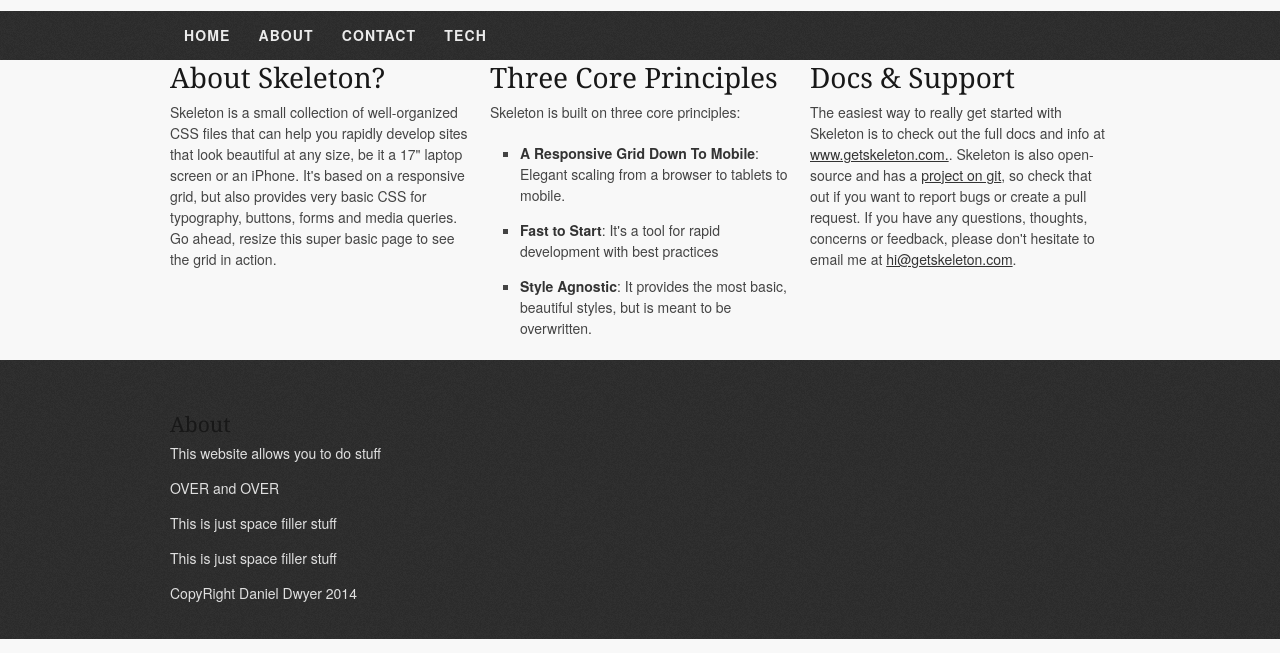
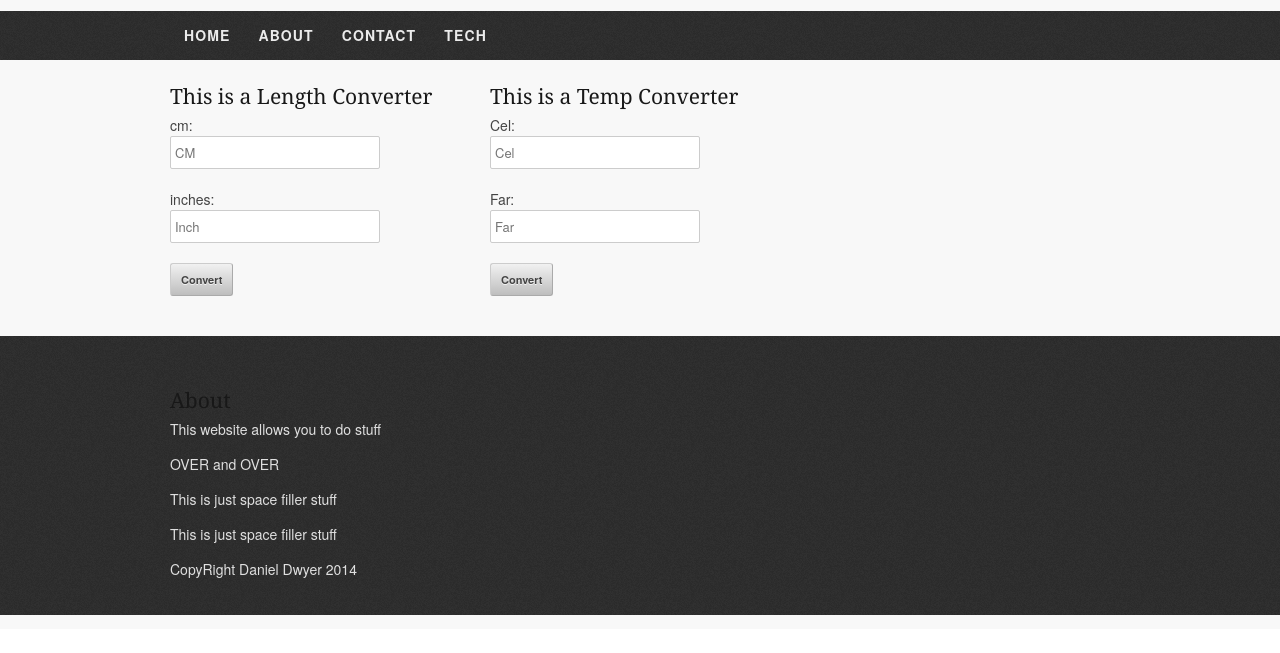
Before and after one commit to DANDWYERIRL/AriaCA2, a plain HTML site: page index.html in a window 1280 px wide. Shown: the part 158-811 px from the top of the page. Drawn offline with nearby package versions, Linux system fonts and the light colour scheme.

Commit message:
Second Commit
Should include the convert functions and boxes

```diff
--- a/index.html
+++ b/index.html
@@ -75,23 +75,26 @@
 						<div class="content">
 
 						<div class="one-third column">
-							<h3>About Skeleton?</h3>
-							<p>Skeleton is a small collection of well-organized CSS files that can help you rapidly develop sites that look beautiful at any size, be it a 17" laptop screen or an iPhone. It's based on a responsive grid, but also provides very basic CSS for typography, buttons, forms and media queries. Go ahead, resize this super basic page to see the grid in action.</p>
+						<br />
+							<h4>This is a Length Converter</h4>
+								<form>
+									cm:<input  type="text" id="Cm"name="Cm" placeholder="CM">
+									inches:<input type="text" id="Inch" name="Inch"placeholder="Inch">
+									<input type="button" name="Lenght" value="Convert" onclick="LengthFunction();">
+								</form>
 						</div>
 
 						<div class="one-third column">
-							<h3>Three Core Principles</h3>
-							<p>Skeleton is built on three core principles:</p>
-							<ul class="square">
-								<li><strong>A Responsive Grid Down To Mobile</strong>: Elegant scaling from a browser to tablets to mobile.</li>
-								<li><strong>Fast to Start</strong>: It's a tool for rapid development with best practices</li>
-								<li><strong>Style Agnostic</strong>: It provides the most basic, beautiful styles, but is meant to be overwritten.</li>
-							</ul>
+						<br />
+							<h4>This is a Temp Converter</h4>
+								<form>
+									Cel:<input type="text" id="Cel" name="Cel" placeholder="Cel">
+									Far:<input type="text" id="Far" name="Far"placeholder="Far">
+									<input type="button" name="Temp" value="Convert" onclick="TempFunction();">
+								</form>
 						</div>
 
 						<div class="one-third column">
-							<h3>Docs &amp; Support</h3>
-							<p>The easiest way to really get started with Skeleton is to check out the full docs and info at <a href="http://www.getskeleton.com">www.getskeleton.com.</a>. Skeleton is also open-source and has a <a href="https://github.com/dhgamache/skeleton">project on git</a>, so check that out if you want to report bugs or create a pull request. If you have any questions, thoughts, concerns or feedback, please don't hesitate to email me at <a href="mailto:hi@getskeleton.com">hi@getskeleton.com</a>.</p>
 						</div>
 
 						</div><!--end content-->
@@ -139,6 +142,7 @@
 
 <script src="http://ajax.googleapis.com/ajax/libs/jquery/1.6.2/jquery.min.js"></script>
 	<script src="javascripts/menu.js"></script>
+	<script src="javascripts/Calc.js"></script>
 
 <!-- End Document
 ================================================== -->
--- /dev/null
+++ b/javascripts/Calc.js
@@ -0,0 +1,20 @@
+
+//function to convert the lengths
+function LengthFunction(Inch){
+var Inch = document.getElementById("Inch").value*2.54;
+document.getElementById("Inch").value=Inch;
+
+var Cm = document.getElementById("Cm").value/2.54;
+document.getElementById("Cm").value=Cm;
+}
+
+// function to convert the Temps
+function TempFunction(){
+
+var Cel = document.getElementById("Cel").value * 9 / 5 + 32;
+document.getElementById("Cel").value = Cel;
+
+var Far = (document.getElementById("Far").value -32) * 5 / 9;
+document.getElementById("Far").value = Far;
+
+}
```
